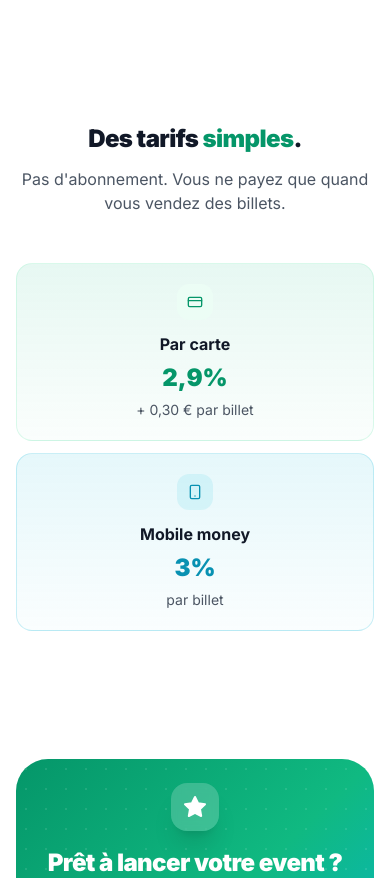
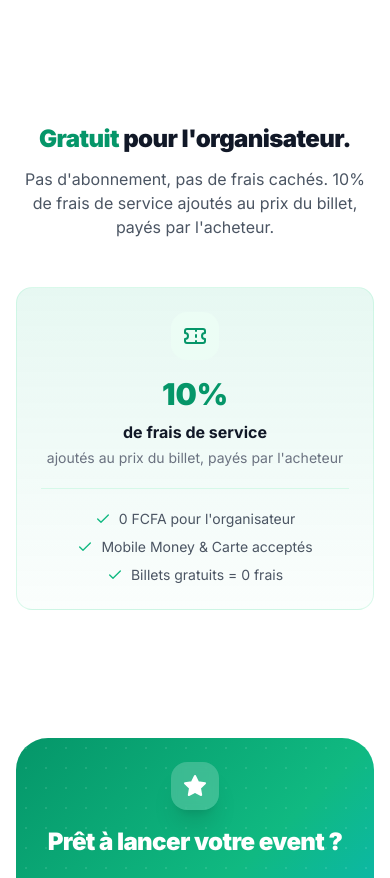
Before and after one commit to Jerome2024-net/BINQ, a Next.js app: page / in a window 390 px wide. Shown: the part 3140-4018 px from the top of the page. Built offline with nearby package versions, Linux system fonts and the light colour scheme; no server answers.

Commit message:
feat: landing page - nouveau pricing 10% frais de service payé par acheteur

```diff
--- a/src/app/page.tsx
+++ b/src/app/page.tsx
@@ -17,6 +17,7 @@ import {
   Ticket,
   Calendar,
   Users,
+  Check,
 } from "lucide-react";
 
 export default function HomePage() {
@@ -278,26 +279,32 @@ export default function HomePage() {
         <div className="max-w-4xl mx-auto px-4 sm:px-6">
           <div className="text-center mb-12">
             <h2 className="text-2xl sm:text-4xl font-black tracking-tight mb-3">
-              Des tarifs <span className="text-emerald-600">simples</span>.
+              <span className="text-emerald-600">Gratuit</span> pour l&apos;organisateur.
             </h2>
-            <p className="text-gray-600 text-base sm:text-lg">Pas d&apos;abonnement. Vous ne payez que quand vous vendez des billets.</p>
+            <p className="text-gray-600 text-base sm:text-lg">Pas d&apos;abonnement, pas de frais cachés. 10% de frais de service ajoutés au prix du billet, payés par l&apos;acheteur.</p>
           </div>
-          <div className="grid sm:grid-cols-2 gap-3 sm:gap-4 max-w-xl mx-auto">
-            <div className="rounded-2xl sm:rounded-3xl bg-gradient-to-b from-emerald-500/10 to-emerald-500/[0.02] border border-emerald-200/40 p-5 sm:p-7 text-center">
-              <div className="w-9 h-9 sm:w-12 sm:h-12 rounded-xl sm:rounded-2xl bg-emerald-50 flex items-center justify-center mx-auto mb-3 sm:mb-4">
-                <CreditCard className="w-4 h-4 sm:w-6 sm:h-6 text-emerald-600" />
+          <div className="max-w-sm mx-auto">
+            <div className="rounded-2xl sm:rounded-3xl bg-gradient-to-b from-emerald-500/10 to-emerald-500/[0.02] border border-emerald-200/40 p-6 sm:p-8 text-center">
+              <div className="w-12 h-12 sm:w-14 sm:h-14 rounded-2xl bg-emerald-50 flex items-center justify-center mx-auto mb-4">
+                <Ticket className="w-6 h-6 sm:w-7 sm:h-7 text-emerald-600" />
               </div>
-              <h3 className="text-base sm:text-lg font-bold text-gray-900 mb-1.5 sm:mb-2">Par carte</h3>
-              <p className="text-2xl sm:text-4xl font-black text-emerald-600 mb-1.5 sm:mb-2">2,9%</p>
-              <p className="text-sm text-gray-600">+ 0,30 &euro; par billet</p>
-            </div>
-            <div className="rounded-2xl sm:rounded-3xl bg-gradient-to-b from-cyan-500/10 to-cyan-500/[0.02] border border-cyan-500/20 p-5 sm:p-7 text-center">
-              <div className="w-9 h-9 sm:w-12 sm:h-12 rounded-xl sm:rounded-2xl bg-cyan-500/10 flex items-center justify-center mx-auto mb-3 sm:mb-4">
-                <Smartphone className="w-4 h-4 sm:w-6 sm:h-6 text-cyan-600" />
+              <p className="text-3xl sm:text-5xl font-black text-emerald-600 mb-2">10%</p>
+              <p className="text-base font-bold text-gray-900 mb-1">de frais de service</p>
+              <p className="text-sm text-gray-500">ajoutés au prix du billet, payés par l&apos;acheteur</p>
+              <div className="mt-5 pt-5 border-t border-emerald-200/40 space-y-2">
+                <div className="flex items-center justify-center gap-2 text-sm text-gray-600">
+                  <Check className="w-4 h-4 text-emerald-500 flex-shrink-0" />
+                  <span>0 FCFA pour l&apos;organisateur</span>
+                </div>
+                <div className="flex items-center justify-center gap-2 text-sm text-gray-600">
+                  <Check className="w-4 h-4 text-emerald-500 flex-shrink-0" />
+                  <span>Mobile Money &amp; Carte acceptés</span>
+                </div>
+                <div className="flex items-center justify-center gap-2 text-sm text-gray-600">
+                  <Check className="w-4 h-4 text-emerald-500 flex-shrink-0" />
+                  <span>Billets gratuits = 0 frais</span>
+                </div>
               </div>
-              <h3 className="text-base sm:text-lg font-bold text-gray-900 mb-1.5 sm:mb-2">Mobile money</h3>
-              <p className="text-2xl sm:text-4xl font-black text-cyan-600 mb-1.5 sm:mb-2">3%</p>
-              <p className="text-sm text-gray-600">par billet</p>
             </div>
           </div>
         </div>
```
